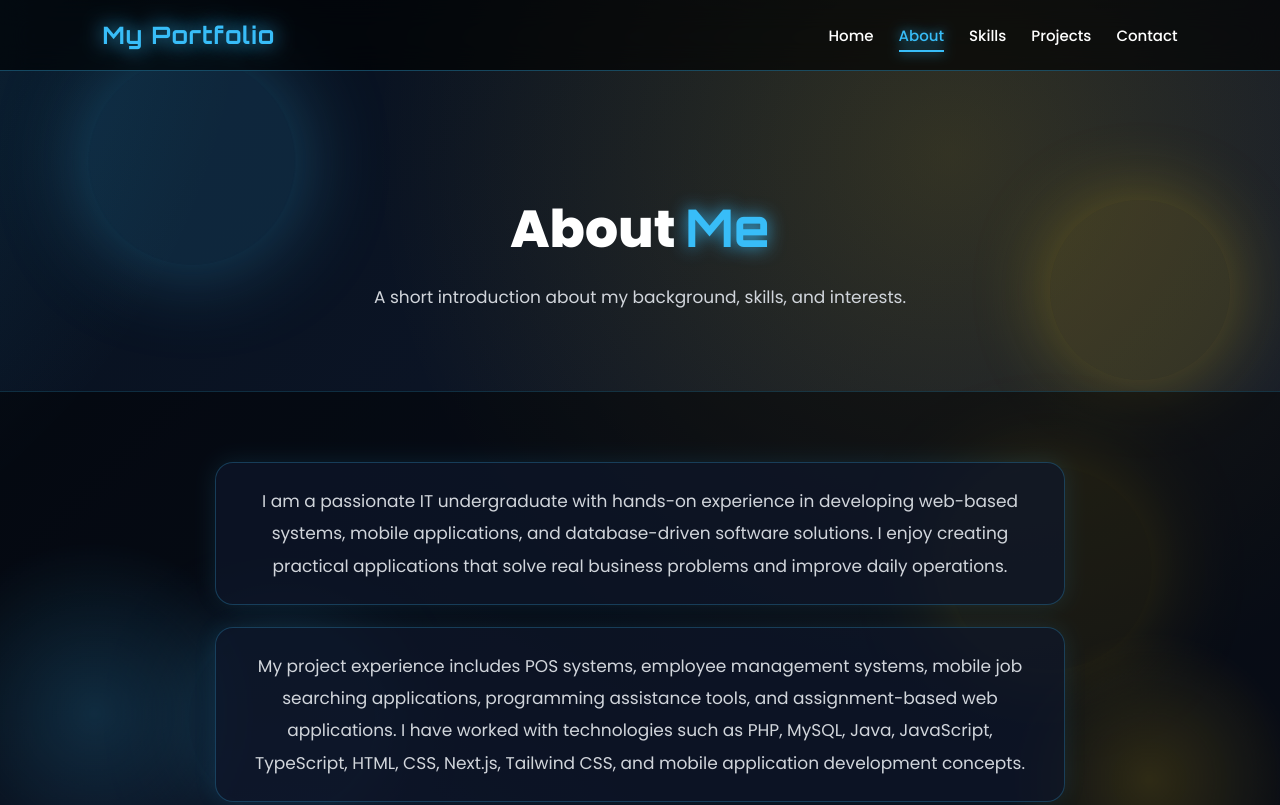
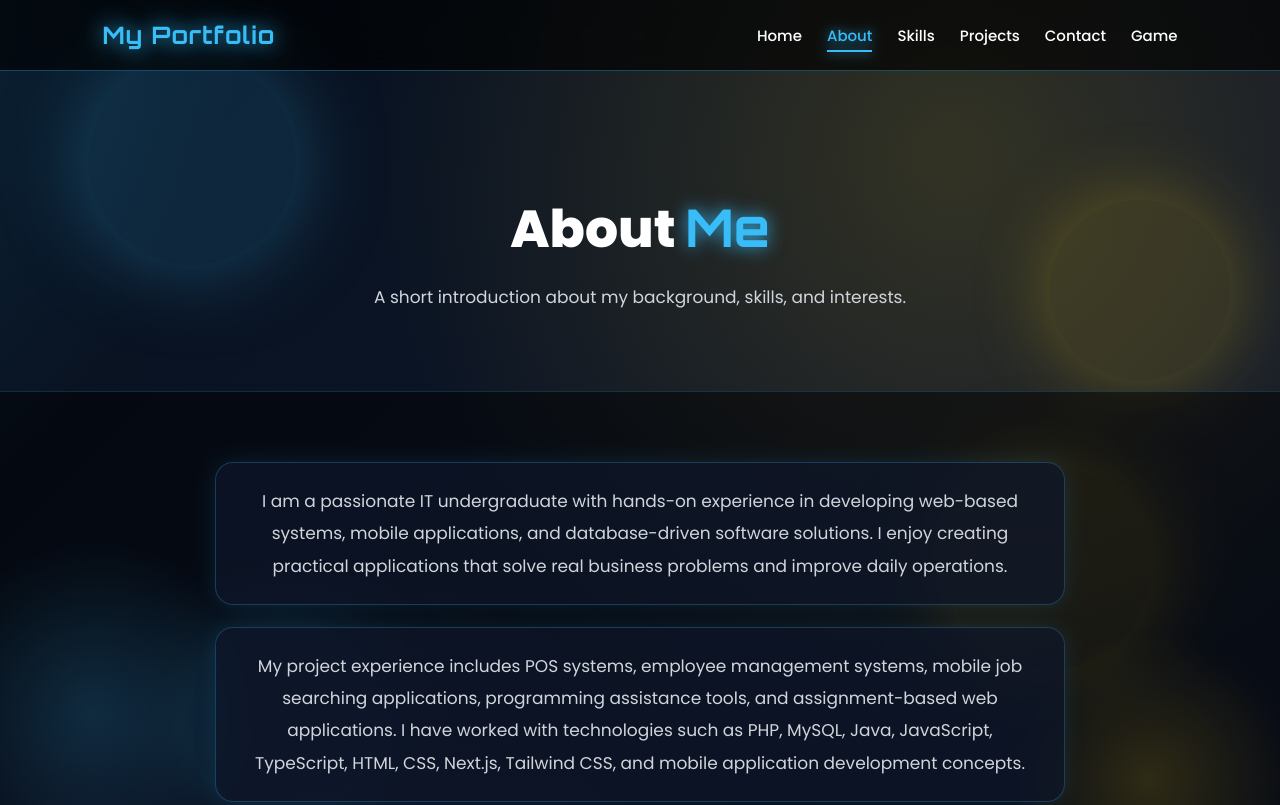
Before and after one commit to supunvirajitha/portfolio, a plain HTML site: page about.html in a window 1280 px wide. Shown: the top 805 px of the page. Drawn offline with Linux system fonts and the light colour scheme.

Commit message:
Update about.html

```diff
--- a/about.html
+++ b/about.html
@@ -33,6 +33,7 @@
         <li><a href="skills.html">Skills</a></li>
         <li><a href="projects.html">Projects</a></li>
         <li><a href="contact.html">Contact</a></li>
+        <li><a href="./game.html" >Game</a></li>
       </ul>
     </nav>
   </header>
```
